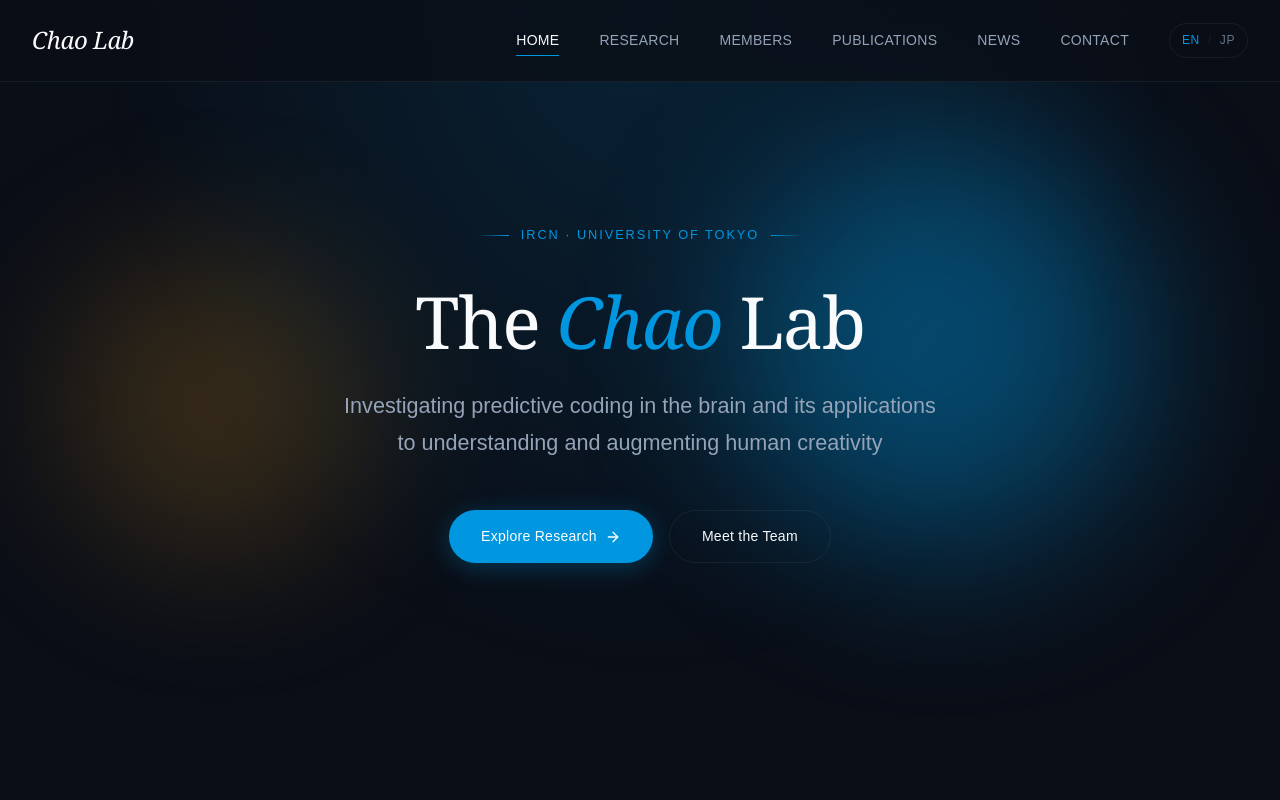
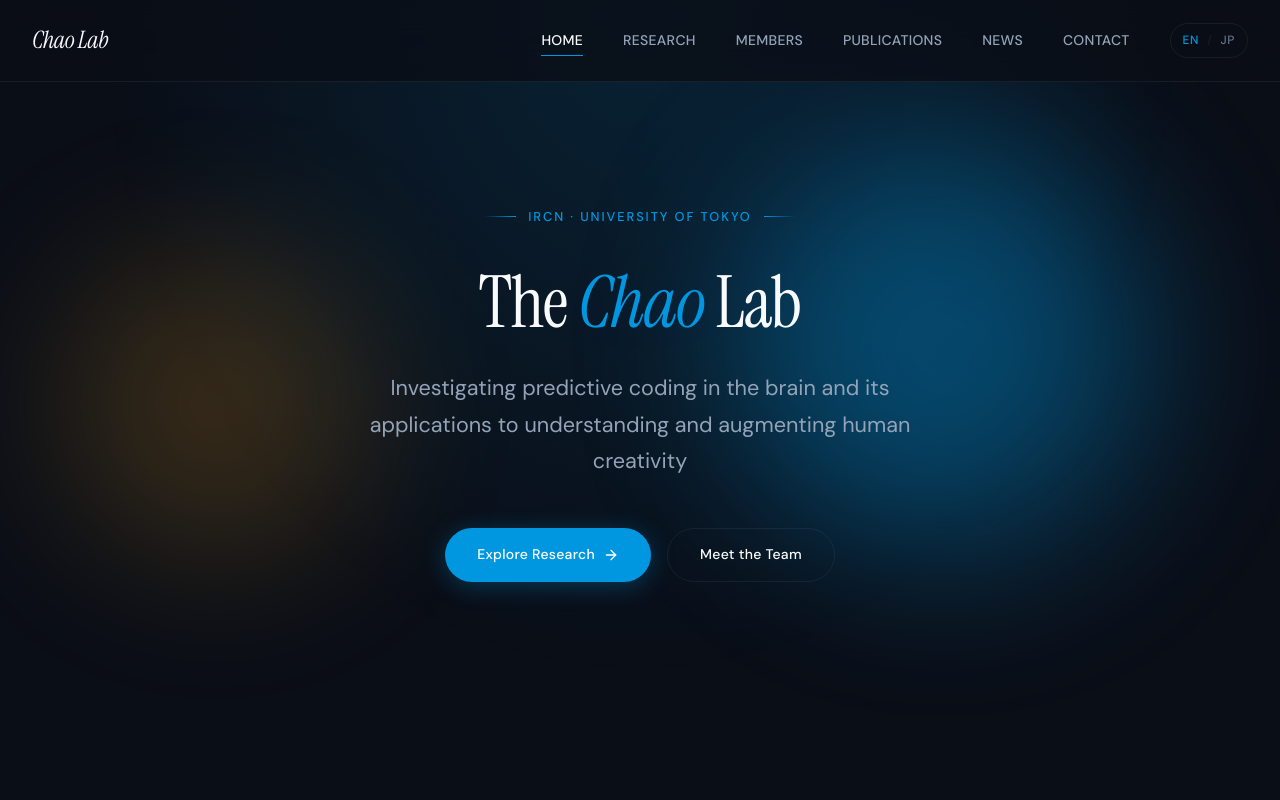
Before and after one commit to Amityar01/chaolab-ircn, a Next.js app: page / in a window 1280 px wide. Shown: the top 800 px of the page. Built offline with nearby package versions, Linux system fonts and the light colour scheme.

Commit message:
Fix CSS import order

```diff
--- a/src/app/globals.css
+++ b/src/app/globals.css
@@ -1,7 +1,7 @@
-@import 'tailwindcss';
-
 /* ============ FONTS ============ */
 @import url('https://fonts.googleapis.com/css2?family=Instrument+Serif:ital@0;1&family=DM+Sans:ital,opsz,wght@0,9..40,300;0,9..40,400;0,9..40,500;0,9..40,600;1,9..40,400&family=Noto+Sans+JP:wght@300;400;500;600&display=swap');
+
+@import 'tailwindcss';
 
 /* ============ CSS VARIABLES ============ */
 :root {
```
